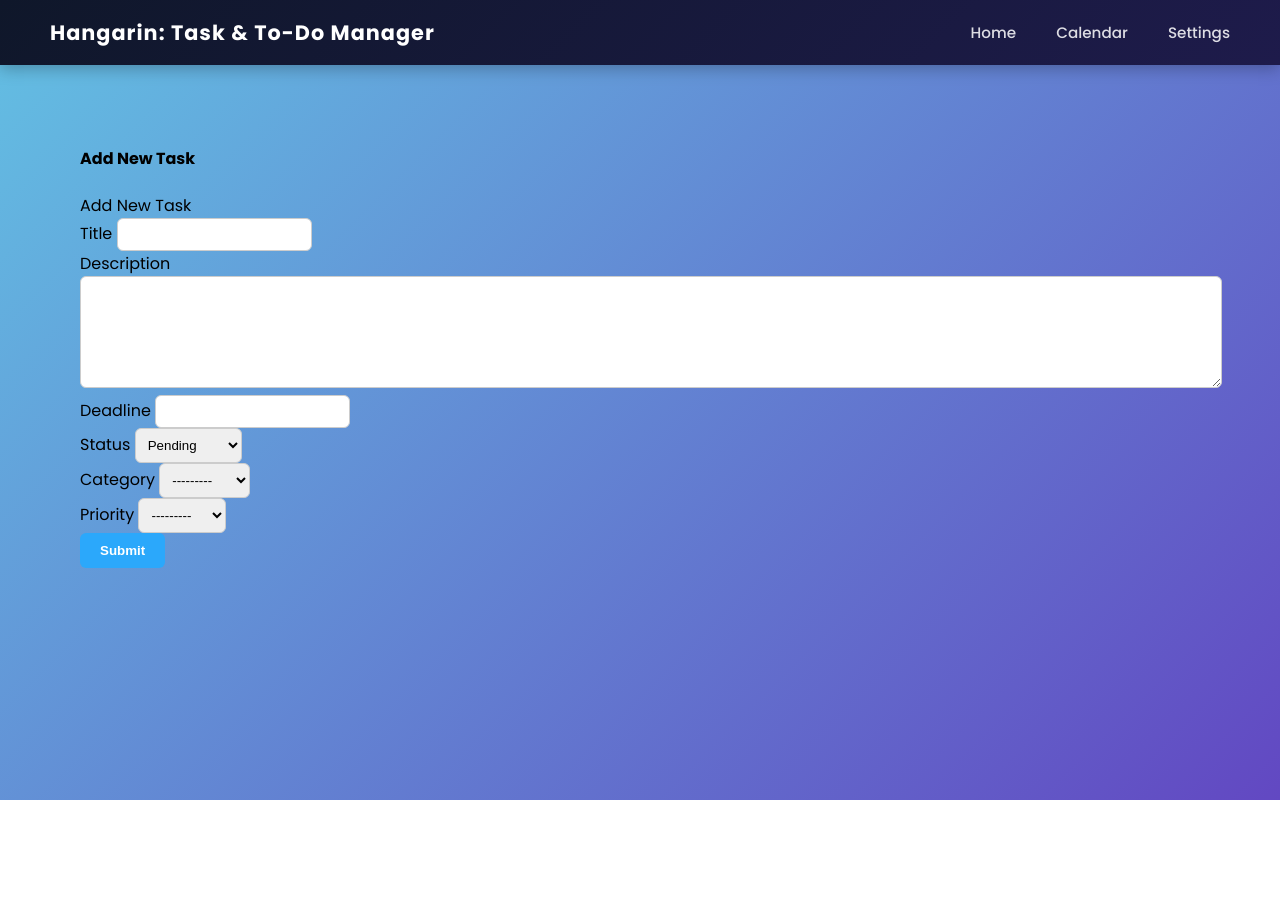
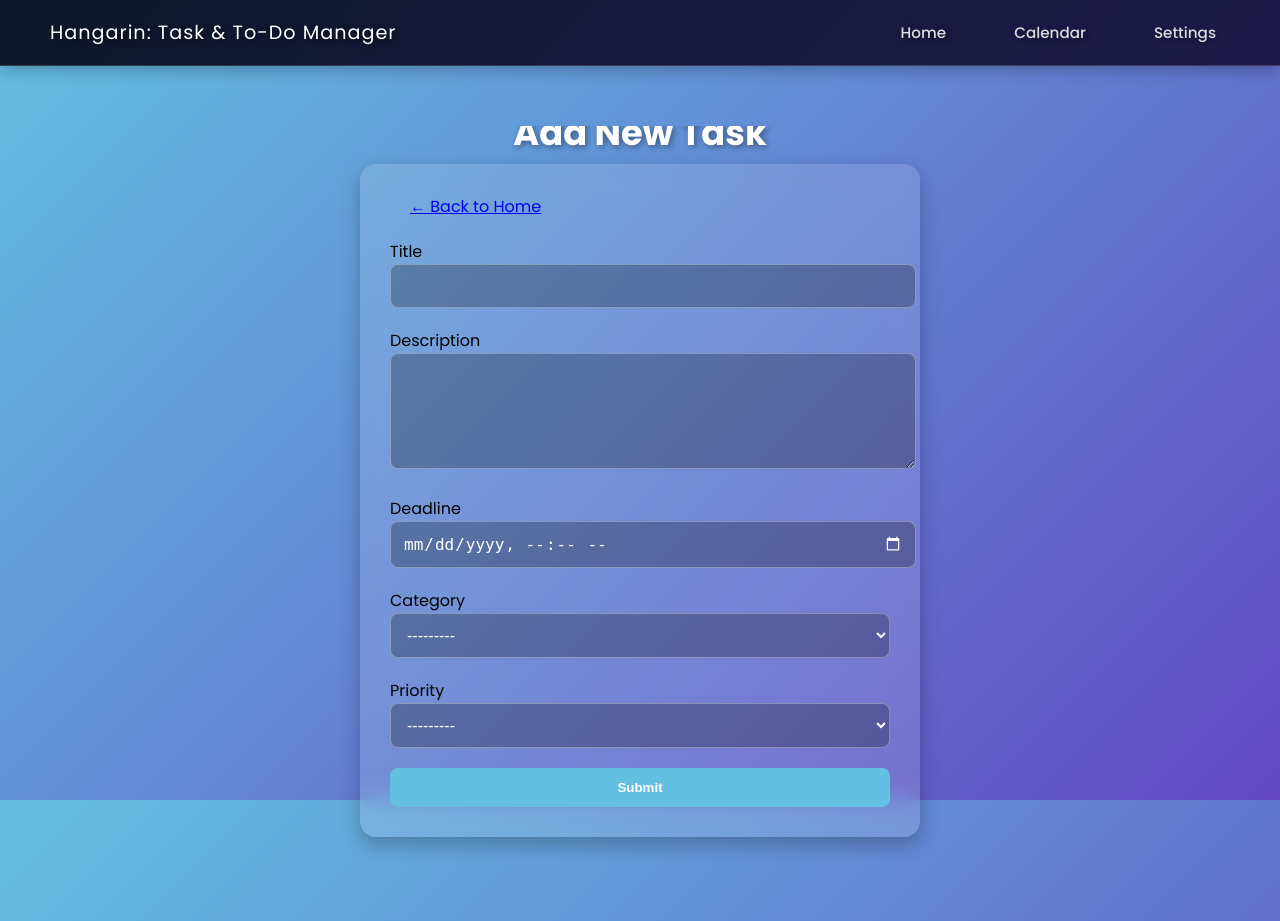
Before and after one commit to zel-06/hangarintodoapp, a Django app: page /task_list/add in a window 1280 px wide. Before the commit the page ends 800 px from the top, so only its background shows below. Run offline with Django 5.2, Linux system fonts and the light colour scheme; data comes from the database, SQL or seed files in the repository; both versions use the stored data as it was after the commit; some libraries are stand-ins or nearby versions.

Commit message:
edit home UI

```diff
--- a/projectsite/static/CSS/style.css
+++ b/projectsite/static/CSS/style.css
@@ -119,32 +142,30 @@ body {
 .navbar {
     height: 65px;
     padding: 0 50px;
-
     display: flex;
     align-items: center;
     justify-content: space-between;
-
     position: sticky;
     top: 0;
     z-index: 1000;
-
     background: linear-gradient(135deg, #0f172a, #1e1b4b);
     color: white;
-
     box-shadow: 0 4px 15px rgba(0,0,0,0.25);
+    border-bottom: 1px solid rgba(255,255,255,0.15); /* subtle divider */
 }
 
 .navbar h2 {
-    margin: 0;
-    font-weight: 700;
+    font-size: 1.2rem;
+    text-shadow: 2px 2px 6px rgba(0,0,0,0.5);
     letter-spacing: 1px;
-    font-size: 1.3rem;
+    font-weight: normal;
 }
 
 .nav-links {
     display: flex;
     align-items: center;
     gap: 40px;
+    text-shadow: 2px 2px 6px rgba(0,0,0,0.5);
 }
 
 
@@ -154,13 +175,21 @@ body {
     text-decoration: none;
     font-weight: 500;
     font-size: 0.95rem;
+    padding: 8px 14px;       /* extra clickable area */
+    border-radius: 6px;      /* rounded corners */
     transition: 0.3s;
 }
 
 .nav-links a:hover {
-    color: white;
+    background: rgba(255,255,255,0.1); /* subtle hover background */
+    color: #63c0e3;
 }
 
+.nav-links a.active {
+    background: rgba(255,255,255,0.2); /* highlight current page */
+    color: #fff;
+    font-weight: 600;
+}
 .nav-links a::after {
     content: "";
     position: absolute;
@@ -206,23 +235,93 @@ body {
 
 
 /* FORM */
-.form-row {
+.task-container {
     display: flex;
-    gap: 20px;
-    margin-bottom: 15px;
+    flex-direction: column;
+    align-items: center;
+    justify-content: center;
+    min-height: calc(100vh - 65px);
+    overflow: hidden;
 }
 
-select, input {
-    padding: 8px;
-    border: 1px solid #ccc;
-    border-radius: 6px;
+.page-title {
+    font-size: 2.2rem;
+    font-weight: 700;
+    color: white;
+    margin-bottom: 5px;
+    margin-top: -45px;
+    text-shadow: 2px 2px 6px rgba(0,0,0,0.4);
 }
 
-.task-title {
+.task-card {
+    background: rgba(255,255,255,0.12);
+    backdrop-filter: blur(12px);
+    border-radius: 16px;
+    padding: 30px;
     width: 100%;
-    font-size: 18px;
-    margin-bottom: 20px;
+    max-width: 500px;
+    box-shadow: 0 8px 20px rgba(0,0,0,0.25);
 }
+
+.task-card form {
+    display: flex;
+    flex-direction: column;
+    gap: 20px;
+}
+
+.task-card input,
+.task-card select,
+.task-card textarea {
+    width: 100%;
+    padding: 12px;
+    border-radius: 8px;
+    border: 1px solid rgba(255,255,255,0.3);
+    background: rgba(0,0,0,0.25);   /* darker background */
+    color: #fff;                    /* white text */
+    font-size: 1rem;
+}
+
+.task-card option {
+    background: #2d2d2d;   /* dark dropdown background */
+    color: #fff;           /* readable text */
+}
+
+.task-card input::placeholder,
+.task-card textarea::placeholder {
+    color: rgba(255,255,255,0.6);
+}
+
+input[type="datetime-local"] {
+    background: rgba(0,0,0,0.25);
+    color: #fff;
+    border: 1px solid rgba(255,255,255,0.3);
+    border-radius: 8px;
+    padding: 12px;
+    font-size: 1rem;
+}
+
+input[type="datetime-local"]::-webkit-calendar-picker-indicator {
+    filter: invert(1); /* makes the calendar/clock icon visible */
+    cursor: pointer;
+}
+
+.btn-submit {
+    background: #63c0e3;
+    border: none;
+    border-radius: 8px;
+    padding: 12px 20px;
+    font-weight: 600;
+    color: #fff;
+    cursor: pointer;
+    transition: 0.3s;
+}
+
+.btn-submit:hover {
+    background: #4aa9d6;
+    transform: translateY(-2px);
+}
+
+
 
 
 
--- a/projectsite/tasktodomanager/forms.py
+++ b/projectsite/tasktodomanager/forms.py
@@ -5,4 +5,21 @@ from .models import Task
 class TaskForm(ModelForm):
     class Meta:
         model = Task
+        fields = ['title', 'description', 'deadline', 'category', 'priority']
+        widgets = {
+            'deadline': forms.DateTimeInput(attrs={
+                'type': 'datetime-local',
+                'class': 'form-control'
+            }),
+        }
+
+class TaskUpdateForm(ModelForm):
+    class Meta:
+        model = Task
         fields = "__all__"
+        widgets = {
+            'deadline': forms.DateTimeInput(attrs={
+                'type': 'datetime-local',
+                'class': 'form-control'
+            }),
+        }
--- a/projectsite/templates/base.html
+++ b/projectsite/templates/base.html
@@ -7,6 +7,7 @@
     <meta name="viewport" content="width=device-width, initial-scale=1.0" />
     <title>{% block title %}Hangarin: Task & To-Do Manager{% endblock %}</title>
     <link href="https://fonts.googleapis.com/css2?family=Poppins:wght@300;400;500;600;700&display=swap" rel="stylesheet">
+    <link href="https://fonts.googleapis.com/css2?family=Pacifico&family=Montserrat:wght@400;600&display=swap" rel="stylesheet">
     <link rel="stylesheet" href="{% static 'css/style.css' %}" />
 </head>
 <body>
--- a/projectsite/templates/includes/form.html
+++ b/projectsite/templates/includes/form.html
@@ -1,21 +1,13 @@
 {% load widget_tweaks %}
 
-{% if form.non_field_errors %}
-<div class="alert alert-danger">
-    {% for error in form.non_field_errors %}
-        <p {% if forloop.last %} class="mb-0" {% endif %}>
-            {{ error }}
-        </p>
-    {% endfor %}
+<div class="mb-3">
+    <a href="{% url 'home' %}" class="btn btn-secondary btn-rounded">← Back to Home</a>
 </div>
-{% endif %}
 
 {% for field in form %}
 <div class="mb-3">
     <label class="form-label">{{ field.label }}</label>
-
     {% render_field field class="form-control" %}
-
     {% if field.errors %}
         <div class="text-danger">
             {% for error in field.errors %}
--- a/projectsite/templates/task_form.html
+++ b/projectsite/templates/task_form.html
@@ -1,31 +1,16 @@
-{% extends 'base.html' %} {% load static %} {% block content %}
-    <div class="content">
-        <div class="container-fluid">
-            <h4 class="page-title">Add New Task</h4>
-            <div class="row">
-                <div class="col-md-12">
-                    <div class="card">
-                        <div class="card-header">
-                            <div class="card-title">{% if object %}New Task {% else %} Add New
-Task {% endif %}</div>
-                        </div>
+{% extends 'base.html' %}
+{% load static %}
 
-                        <div class="col-md-6">
-                        <div class="card-body">
-                            <form class="" action="" method="post" novalidate>
-                                {% csrf_token %} {% include 'includes/form.html' %}
+{% block content %}
+<div class="task-container">
+    <h2 class="page-title">Add New Task</h2>
+    <div class="task-card">
+        <form action="" method="post" novalidate>
+            {% csrf_token %}
+            {% include 'includes/form.html' %}
 
-                                    <div class="form-group">
-                                        <div class="col-md-12 col-sm-3">
-                                            <button type="submit" class="btn btn-primary btn-rounded">Submit</button>
-                                    </div>
-                                </div>
-                            </form>
-                        </div>
-                    </div>
-                    </div>
-                </div>
-            </div>
-        </div>
+            <button type="submit" class="btn-submit">Submit</button>
+        </form>
     </div>
-    {% endblock %}
+</div>
+{% endblock %}
```
Also changed, not shown: other parts of projectsite/static/CSS/style.css (+27 -4 lines), projectsite/templates/home.html (+12 -4 lines), projectsite/db.sqlite3, projectsite/static/img/addicon.png (added), projectsite/static/img/nextbtn.png (added), projectsite/static/img/notesicon.png (added).
